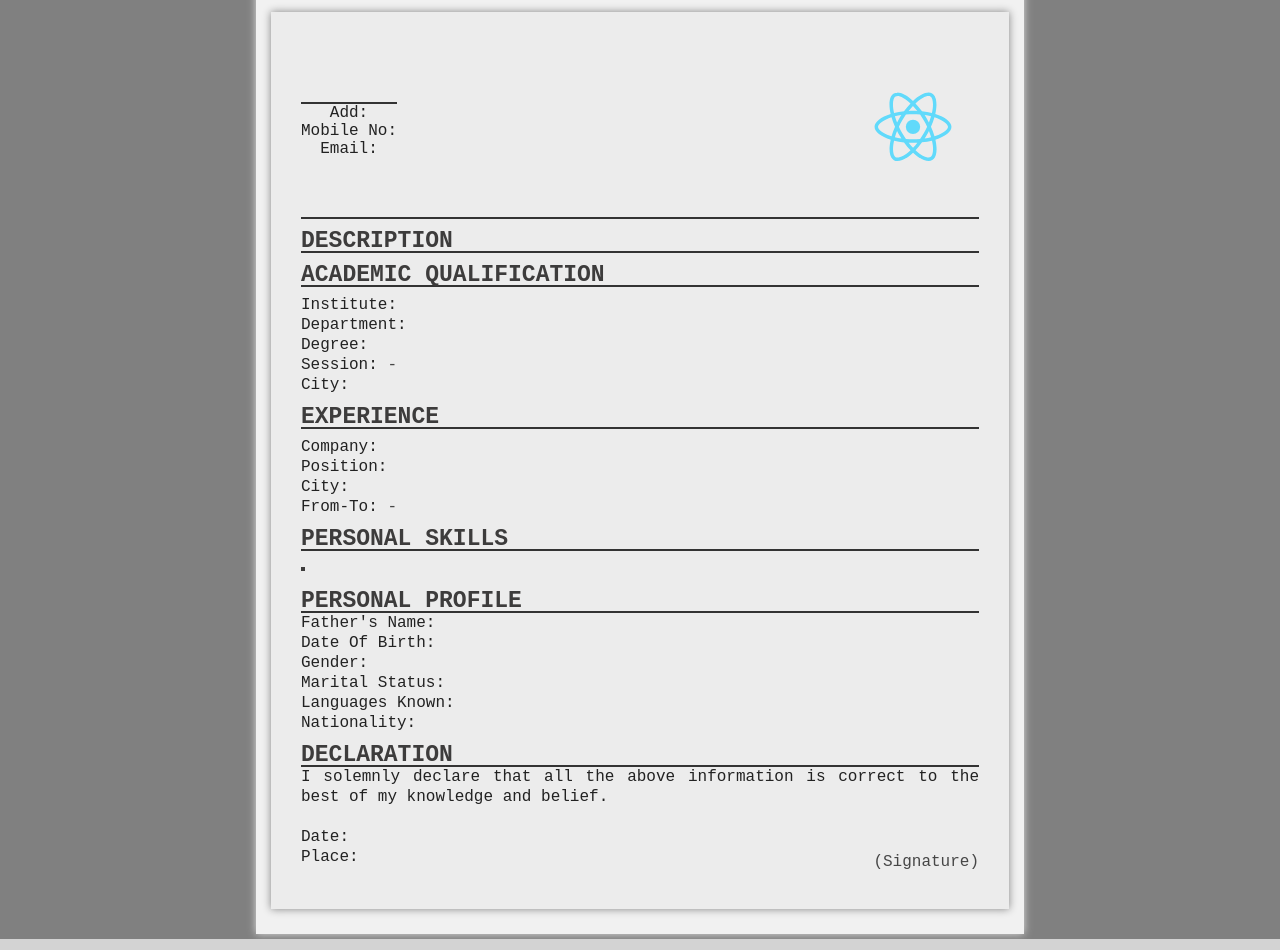
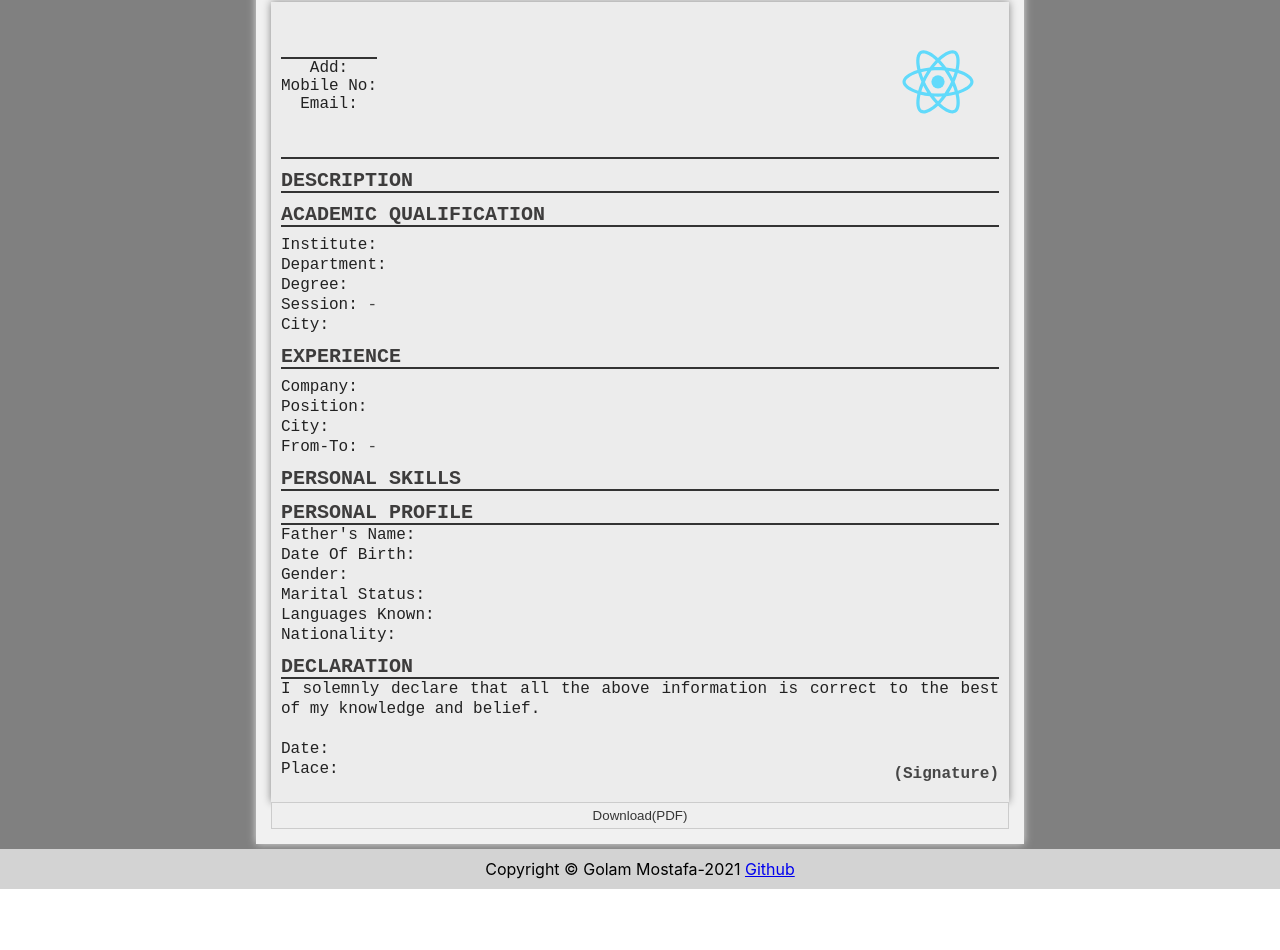
Before and after one commit to golammostafa13/cv-creator, a React (Create React App) app: page / in a window 1280 px wide. Shown: the part 1367-2317 px from the top of the page. After the commit the page ends 2256 px from the top, so only its background shows below. Built offline with nearby package versions, Linux system fonts and the light colour scheme; the HTML template or start-up script is replaced by a standard one.

Commit message:
using hook

```diff
--- a/package.json
+++ b/package.json
@@ -6,6 +6,7 @@
     "@testing-library/jest-dom": "^5.11.4",
     "@testing-library/react": "^11.1.0",
     "@testing-library/user-event": "^12.1.10",
+    "multi-page-html2pdf": "^2.0.2",
     "react": "^17.0.2",
     "react-dom": "^17.0.2",
     "react-scripts": "4.0.3",
--- a/src/App.css
+++ b/src/App.css
@@ -72,17 +72,18 @@ button {
 .cv-container {
   width: 100%;
   min-height: 100vh;
+  /* min-width: 941px;
+  min-height: 841px; */
   background: #ececec;
-  margin: 10px;
-  padding: 30px;
   -moz-box-shadow: 0 0 3px #ccc;
   -webkit-box-shadow: 0 0 3px #ccc;
   box-shadow: 0 0 8px #838383;
   font-family: monospace;
   text-align: justify;
+  padding: 10px;
 }
 .cv-container header {
-  height: 20%;
+  height: 18%;
   text-align: center;
 }
 .cv-container .info {
@@ -91,7 +92,7 @@ button {
   display: flex;
 }
 .two-info {
-  height: 100%;
+  /* height: 100%; */
   flex: 2;
 }
 .personal-info {
@@ -101,12 +102,12 @@ button {
 
 .cv-container h1 {
   border-bottom: 2px solid #333;
-  font-size: 23px;
+  font-size: 20px;
 }
 .cv-container .img {
   margin-top: 0px;
-  width: 132px;
-  height: 170px;
+  width: 122px;
+  height: 140px;
   margin-bottom: 5px;
 }
 img {
@@ -172,8 +173,8 @@ img {
     font-size: 8px;
   }
   .img {
-    width: 58px;
-    height: 65px;
+    width: 50px;
+    height: 60px;
   }
   button {
     align-items: center;
--- a/src/components/Cv.js
+++ b/src/components/Cv.js
@@ -1,19 +1,28 @@
+import { makePDF } from 'multi-page-html2pdf';
 import React from 'react';
 import CVeducational from './Cveducational';
 import CVexperience from './Cvexperience';
 import CVskill from './Cvskills';
 import photoDevice from './images/logo.svg';
+
 const Cv = (props) => {
-    let {firstName, lastName, photo: photoURL, title, description, email, phoneNumber, address} = props.state.personal;
+    const {experienceTasks, experience, educationalTasks, educational, skillsTasks, skills, personal, personalProfile} = props;
 
-    const {father, dateOfBirth, gender, maritalStatus, languages, nationality} = props.state.personalProfile;
+    let {firstName, lastName, photo: photoURL, title, description, email, phoneNumber, address} = personal;
 
-    const {educationalTasks, educational} = props.state;
-    const {experienceTasks, experience} = props.state;
-    const {skillsTasks, skills} = props.state;
+    const {father, dateOfBirth, gender, maritalStatus, languages, nationality} = personalProfile;
+
+
+    // let element = document.querySelector('#main-cv');
+
+    const handleClick = () => {
+       makePDF('main');
+    //    console.log(pdf);
+    }
     return (
-        <div className="cv-container">
-            <header className="cv-header">
+        <>
+        <div id="main" className="cv-container">
+           <header className="cv-header">
                 <div>
                     <h1>{firstName} {lastName}</h1>
                     <p>{title}</p>
@@ -84,14 +93,11 @@ const Cv = (props) => {
                 <p>I solemnly declare that all the above information is correct to the best of my knowledge and belief.</p>
                 <br></br>
                 <p>Date:</p>
-                <p>Place: <span className="signature">(Signature)</span></p>
+                <p>Place: <strong className="signature">(Signature)</strong></p>
             </section>
-            {/* <figure>
-                <img src={photoDevice} alt=""></img>
-                <figureCaption>React</figureCaption>
-            </figure>    */}
         </div>
+        <button onClick={handleClick}>Download(PDF)</button>
+        </>
     );
 };
-
 export default Cv;
--- a/src/components/Cvskills.js
+++ b/src/components/Cvskills.js
@@ -5,7 +5,7 @@ const Cvskills = (props) => {
 
     return (
         <div className="cv-inner-info">
-            <li style={{listStyleType: 'square'}}>{skill}</li>
+            <li style={{listStyleType: 'none'}}>{skill}</li>
         </div>
     );
 };
--- a/src/components/Main.js
+++ b/src/components/Main.js
@@ -1,15 +1,12 @@
-import React, { Component } from 'react';
+import React, { useState } from 'react';
 import Cv from './Cv';
 import Education from './Education';
 import Experience from './Experience';
 import PersonalInfo from './PersonalInfo';
 import PersonalProfile from './PersonalProfile';
 import Skills from './Skills';
-class Main extends Component {
-    constructor(){
-        super();
-        this.state = {
-            personal: {
+const Main = () => {
+    const [personal, setPersonal] = useState({
         firstName: '',
         lastName: '',
         title: '',
@@ -18,74 +15,90 @@ class Main extends Component {
         phoneNumber: '',
         email: '',
         description: '',
-            },
-            educational: {
+    });
+    const [skills, setSkills] = useState({
+        skill: '',
+    })
+    const [educational, setEducational] = useState({
         universityName: '',
         city: '',
         degree: '',
         subject: '',
         from: '',
         to: '',
-            },
-            educationalTasks: [],
-            experience: {
+    })
+    const [experience, setExperience] = useState({
         position: '',
         company: '',
         city: '',
         from: '',
         to: '',
-            },
-            experienceTasks: [],
-            skills: {
-                skill: '',
-            },
-            skillsTasks: [],
-            personalProfile: {
+    })
+    const [personalProfile, setPersonalProfile] = useState({
         father: '',
         dateOfBirth: '',
         gender: '',
         maritalStatus: '',
         languages: '',
         nationality: '',
-            },
-        }
-    }
-    handleSubmit = (e) => {
+    })
+
+    const [educationalTasks, setEducationalTasks] = useState([]);
+    const [skillsTasks, setSkillTasks] = useState([]);
+    const [experienceTasks, setExperienceTasks] = useState([]);
+    const handleSubmit = (e) => {
         e.preventDefault();
         const objectKey = e.target.className;
         if(objectKey === 'skillsTasks'){
-            this.setState(prevState => ({
-                skillsTasks: prevState.skillsTasks.concat(prevState.skills),
-                skills: {
-                    skill: '',
-                },
-            }))
+            setSkillTasks(prevState => prevState.concat(skills))
+            setSkills({skill: ''});
+
+            // setState(prevState => ({
+            //     skillsTasks: prevState.skillsTasks.concat(prevState.skills),
+            // }))
         }else if(objectKey === 'educationalTasks'){
-            this.setState(prevState => ({
-                educationalTasks: prevState.educationalTasks.concat(prevState.educational),
-                educational: {
+            setEducationalTasks(prevState => prevState.concat(educational));
+            setEducational({
                 universityName: '',
                 city: '',
                 degree: '',
                 subject: '',
                 from: '',
                 to: '',
-                },
-            }))
+            });
+            // setState(prevState => ({
+            //     educationalTasks: prevState.educationalTasks.concat(prevState.educational),
+            //     educational: {
+            //         universityName: '',
+            //         city: '',
+            //         degree: '',
+            //         subject: '',
+            //         from: '',
+            //         to: '',
+            //     },
+            // }))
         }else if(objectKey === 'experienceTasks'){
-            this.setState(prevState => ({
-                experienceTasks: prevState.experienceTasks.concat(prevState.experience),
-                experience: {
+            setExperienceTasks(prevState => prevState.concat(experience));
+            setExperience({
                 position: '',
                 company: '',
                 city: '',
                 from: '',
                 to: '',
-                },
-            }))
+            });
+            // setState(prevState => ({
+            //     experienceTasks: prevState.experienceTasks.concat(prevState.experience),
+            //     experience: {
+            //         position: '',
+            //         company: '',
+            //         city: '',
+            //         from: '',
+            //         to: '',
+            //     },
+            // }))
         }
     }
-    handleChange = (e) =>{
+    const handleChange = (e) =>{
         e.preventDefault()
         const className = e.target.className;
         const key = e.target.name;
@@ -99,81 +112,108 @@ class Main extends Component {
                 const file = e.target.files[0];
                 const reader = new FileReader();
                 reader.onload = () => {
-                    this.setState((prevState) => ({
-                        ...prevState,
-                        personal: {
-                        ...prevState.personalInfo,
-                        photo: reader.result,
-                        },
-                    }));
+                    setPersonal(prevState => {
+                        return {...prevState, photo: reader.result}
+                    })
+                    // setState((prevState) => ({
+                    //     ...prevState,
+                    //     personal: {
+                    //     ...prevState.personalInfo,
+                    //     photo: reader.result,
+                    //     },
+                    // }));
                 };
                 reader.readAsDataURL(file);
             }
-            else this.setState((prevState) => ({
-                ...prevState,
-                personal: {...prevState.personal, [key]:value}
-            }))
+            else {
+                setPersonal(prevState => {
+                    return {...prevState, [key]: value}
+                })
+            }
+            // else setState((prevState) => ({
+            //     ...prevState,
+            //     personal: {...prevState.personal, [key]:value}
+            // }))
         }else if(className === 'experience'){
-            this.setState(prevState =>({
-                ...prevState,
-                experience: {...prevState.experience, [key]: value}
-            }))
+            setExperience(prevState => {
+                return {...prevState, [key]: value}
+            })
+            // setState(prevState =>({
+            //     ...prevState,
+            //     experience: {...prevState.experience, [key]: value}
+            // }))
         }else if(className === 'educational'){
-            this.setState(prevState =>({
-                ...prevState,
-                educational: {...prevState.educational,[key]: value},
-            }))
+            setEducational(prevState => {
+                return {...prevState, [key]: value}
+            })
+            // setState(prevState =>({
+            //     ...prevState,
+            //     educational: {...prevState.educational,[key]: value},
+            // }))
         }else if(className === 'skills'){
-            this.setState(prevState =>({
-                ...prevState,
-                skills: {...prevState.skills, [key]: value},
-            }))
+            setSkills(prevState => {
+                return {...prevState, [key]: value}
+            })
+            // setState(prevState =>({
+            //     ...prevState,
+            //     skills: {...prevState.skills, [key]: value},
+            // }))
         }else if(className === 'personalProfile'){
-            this.setState(prevState =>({
-                ...prevState,
-                personalProfile: {...prevState.personalProfile, [key]: value},
-            }))
+            setPersonalProfile(prevState => {
+                return {...prevState, [key]: value}
+            })
+            // setState(prevState =>({
+            //     ...prevState,
+            //     personalProfile: {...prevState.personalProfile, [key]: value},
+            // }))
         }
     }
-    render() {
-        const {personal, educationalTasks, experienceTasks, skillsTasks, educational, experience, skills, personalProfile} = this.state;
     return (
         <div className="main">
             <PersonalInfo
                 personal={personal}
-                    handleChange={this.handleChange}>
+                handleChange={handleChange}>
             </PersonalInfo>
 
             <Experience
                 experienceTasks={experienceTasks}
-                    handleChange={this.handleChange}
-                    handleSubmit={this.handleSubmit}
+                handleChange={handleChange}
+                handleSubmit={handleSubmit}
                 experience={experience}>
             </Experience>
 
             <Education
                 educationalTasks={educationalTasks}
-                    handleChange={this.handleChange}
-                    handleSubmit={this.handleSubmit}
+                handleChange={handleChange}
+                handleSubmit={handleSubmit}
                 education={educational}>
             </Education>
 
             <Skills
-                    handleChange={this.handleChange}
+                handleChange={handleChange}
                 skillsTasks={skillsTasks}
-                    handleSubmit={this.handleSubmit}
+                handleSubmit={handleSubmit}
                 skills={skills}>
             </Skills>
 
             <PersonalProfile
                 personalProfile={personalProfile}
-                    handleChange={this.handleChange}>
+                handleChange={handleChange}>
             </PersonalProfile>
 
-                <Cv state={this.state}></Cv>
+            <Cv
+                personal={personal}
+                experience={experience}
+                skills={skills}
+                educational={educational}
+                personalProfile={personalProfile}
+
+                experienceTasks={experienceTasks}
+                skillsTasks={skillsTasks}
+                educationalTasks={educationalTasks}>
+            </Cv>
         </div>
     );
 }
-}
 
 export default Main;
```
Also changed, not shown: 2 other files (tests, documents, lock files or other folders). Lines whose indentation alone changed are shown as unchanged.
